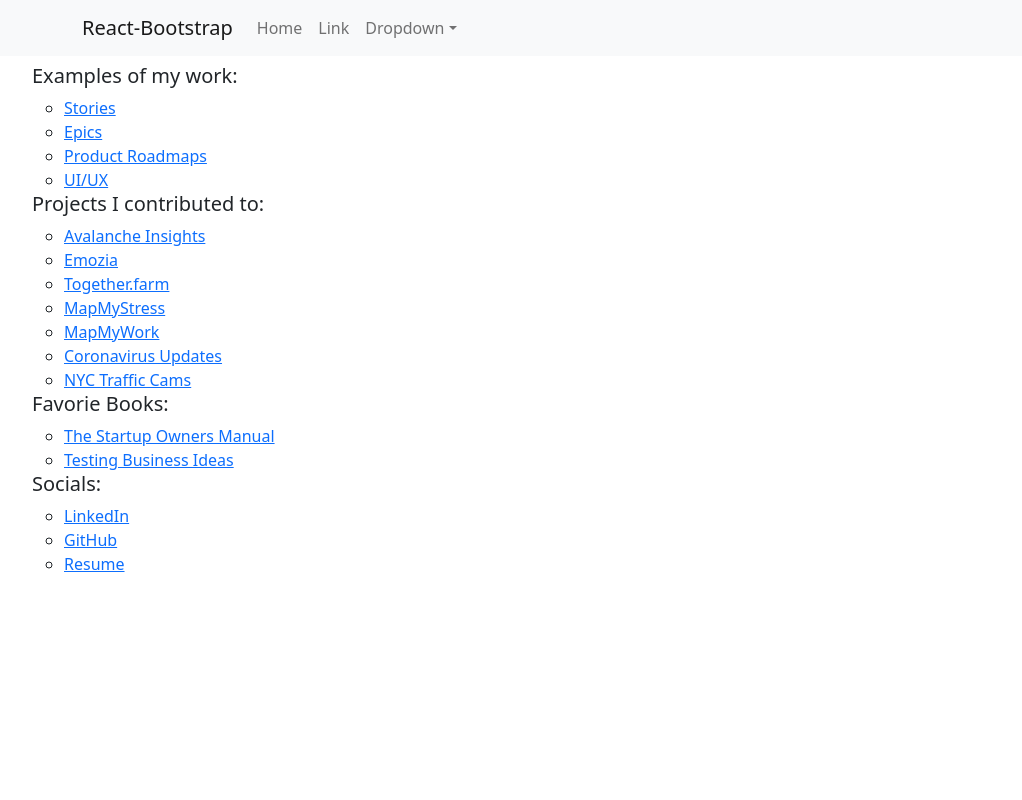
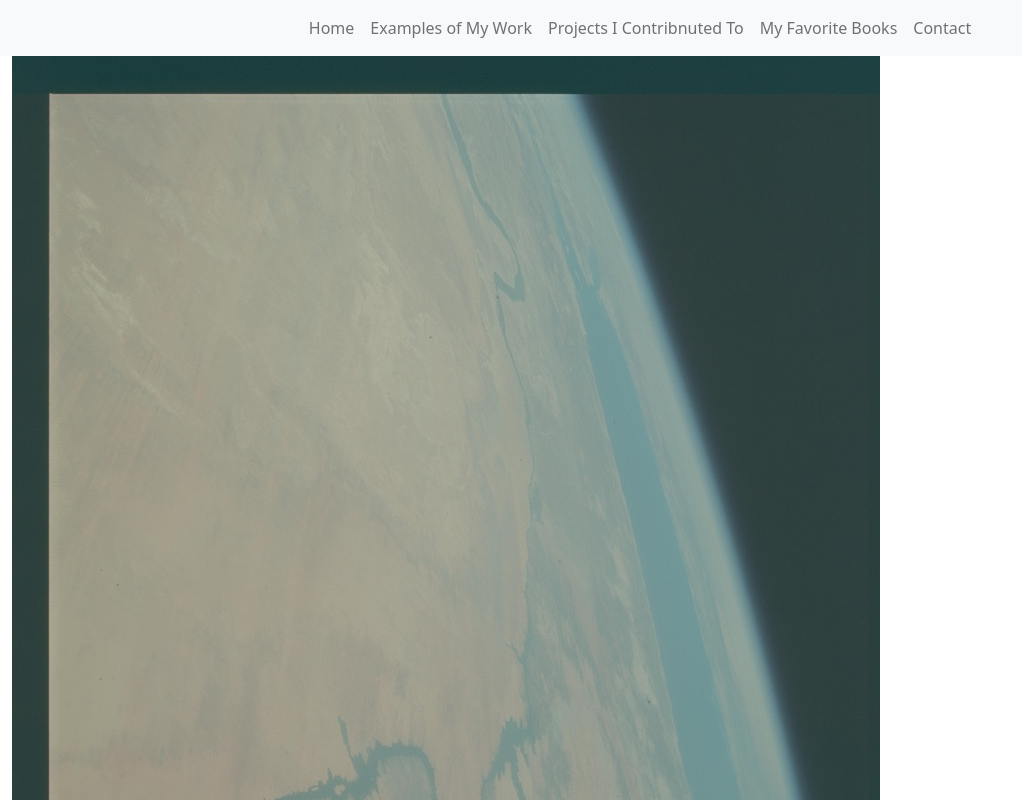
Before and after one commit to alekvuka/portfolio, a React (Create React App) app: page / in a window 1280 px wide. Shown: the top 800 px of the page, without its empty margins (0-1022 px from the left). Built offline with nearby package versions, Linux system fonts and the light colour scheme.

Commit message:
centered header links

```diff
--- a/src/components/Header.js
+++ b/src/components/Header.js
@@ -5,29 +5,17 @@ import NavDropdown from 'react-bootstrap/NavDropdown';
 
 function Header() {
   return (
-    <Navbar bg="light" expand="lg">
-      <Container>
-        <Navbar.Brand href="#home">React-Bootstrap</Navbar.Brand>
-        <Navbar.Toggle aria-controls="basic-navbar-nav" />
-        <Navbar.Collapse id="basic-navbar-nav">
-          <Nav className="me-auto">
+
+    <Navbar bg="light" expand="lg" className="justify-content-center">
+          <Nav bg="light" expand="lg" className="justify-content-center">
             <Nav.Link href="#home">Home</Nav.Link>
-            <Nav.Link href="#link">Link</Nav.Link>
-            <NavDropdown title="Dropdown" id="basic-nav-dropdown">
-              <NavDropdown.Item href="#action/3.1">Action</NavDropdown.Item>
-              <NavDropdown.Item href="#action/3.2">
-                Another action
-              </NavDropdown.Item>
-              <NavDropdown.Item href="#action/3.3">Something</NavDropdown.Item>
-              <NavDropdown.Divider />
-              <NavDropdown.Item href="#action/3.4">
-                Separated link
-              </NavDropdown.Item>
-            </NavDropdown>
+            <Nav.Link href="#link">Examples of My Work</Nav.Link>
+            <Nav.Link href="#link">Projects I Contribnuted To</Nav.Link>
+            <Nav.Link href="#link">My Favorite Books</Nav.Link>
+            <Nav.Link href="#link">Contact</Nav.Link>
           </Nav>
-        </Navbar.Collapse>
-      </Container>
     </Navbar>
+
   );
 }
 
--- a/src/index.js
+++ b/src/index.js
@@ -3,6 +3,7 @@ import ReactDOM from 'react-dom/client';
 import './index.css';
 import App from './App';
 import reportWebVitals from './reportWebVitals';
+import 'bootstrap/dist/css/bootstrap.min.css';
 
 const root = ReactDOM.createRoot(document.getElementById('root'));
 root.render(
--- a/src/pages/Home.js
+++ b/src/pages/Home.js
@@ -1,8 +1,5 @@
 import React from 'react';
-import { BrowserRouter as Router, Routes, Route, Link } from 'react-router-dom';
-import Nav from 'react-bootstrap/Nav'
-import Dropdown from 'react-bootstrap/Dropdown';
-import NavDropdown from 'react-bootstrap/NavDropdown';
+import { Container, Image } from 'react-bootstrap';
 import Header from '../components/Header';
 
 // Home component
@@ -10,148 +7,13 @@ const Home = () => {
   return (
     <div>
       <Header />
-      <h1> </h1>
-      <ul>
-        <h5>Examples of my work:</h5>
-          <ul>
-          <li>
-          <Link to="/mywork">Stories</Link>
-          </li>
-          <li>
-          <Link to="/mywork">Epics</Link>
-          </li>
-          <li>
-          <Link to="/mywork">Product Roadmaps</Link>
-          </li>
-          <li>
-          <Link to="/mywork">UI/UX </Link>
-          </li>
-          </ul>
+      <Container fluid>
+        <Image src="/space.jpeg" fluid />
+      </Container>
 
 
-          <h5>Projects I contributed to:</h5>
-          <ul>
-          <li>
-          <Link to="/mywork">Avalanche Insights</Link>
-          </li>
-          <li>
-          <Link to="/mywork">Emozia</Link>
-          </li>
-          <li>
-          <Link to="/mywork">Together.farm</Link>
-          </li>
-          <li>
-          <Link to="/mywork">MapMyStress</Link>
-          </li>
-          <li>
-          <Link to="/mywork">MapMyWork </Link>
-          </li>
-          <li>
-          <Link to="/mywork">Coronavirus Updates</Link>
-          </li>
-          <li>
-          <Link to="/mywork">NYC Traffic Cams</Link>
-          </li>
-          </ul>
 
-          <h5>Favorie Books:</h5>
-          <ul>
-          <li>
-          <Link to="/mywork">The Startup Owners Manual</Link>
-          </li>
-          <li>
-          <Link to="/mywork">Testing Business Ideas</Link>
-          </li>
-          </ul>
-
-          <h5>Socials:</h5>
-          <ul>
-          <li>
-          <Link to="/mywork">LinkedIn</Link>
-          </li>
-          <li>
-          <Link to="/mywork">GitHub</Link>
-          </li>
-          <li>
-          <Link to="/mywork">Resume</Link>
-          </li>
-          </ul>
-
-      </ul>
     </div>
   );}
 
   export default Home;
-
-/*
-  <div>
-  <h1> </h1>
-  <ul>
-    <h5>Examples of my work:</h5>
-      <ul>
-      <li>
-      <Link to="/mywork">Stories</Link>
-      </li>
-      <li>
-      <Link to="/mywork">Epics</Link>
-      </li>
-      <li>
-      <Link to="/mywork">Product Roadmaps</Link>
-      </li>
-      <li>
-      <Link to="/mywork">UI/UX </Link>
-      </li>
-      </ul>
-
-
-      <h5>Projects I contributed to:</h5>
-      <ul>
-      <li>
-      <Link to="/mywork">Avalanche Insights</Link>
-      </li>
-      <li>
-      <Link to="/mywork">Emozia</Link>
-      </li>
-      <li>
-      <Link to="/mywork">Together.farm</Link>
-      </li>
-      <li>
-      <Link to="/mywork">MapMyStress</Link>
-      </li>
-      <li>
-      <Link to="/mywork">MapMyWork </Link>
-      </li>
-      <li>
-      <Link to="/mywork">Coronavirus Updates</Link>
-      </li>
-      <li>
-      <Link to="/mywork">NYC Traffic Cams</Link>
-      </li>
-      </ul>
-
-      <h5>Favorie Books:</h5>
-      <ul>
-      <li>
-      <Link to="/mywork">The Startup Owners Manual</Link>
-      </li>
-      <li>
-      <Link to="/mywork">Testing Business Ideas</Link>
-      </li>
-      </ul>
-
-      <h5>Socials:</h5>
-      <ul>
-      <li>
-      <Link to="/mywork">LinkedIn</Link>
-      </li>
-      <li>
-      <Link to="/mywork">GitHub</Link>
-      </li>
-      <li>
-      <Link to="/mywork">Resume</Link>
-      </li>
-      </ul>
-
-  </ul>
-</div>
-*/
```
Also changed, not shown: public/space.jpeg (added).
